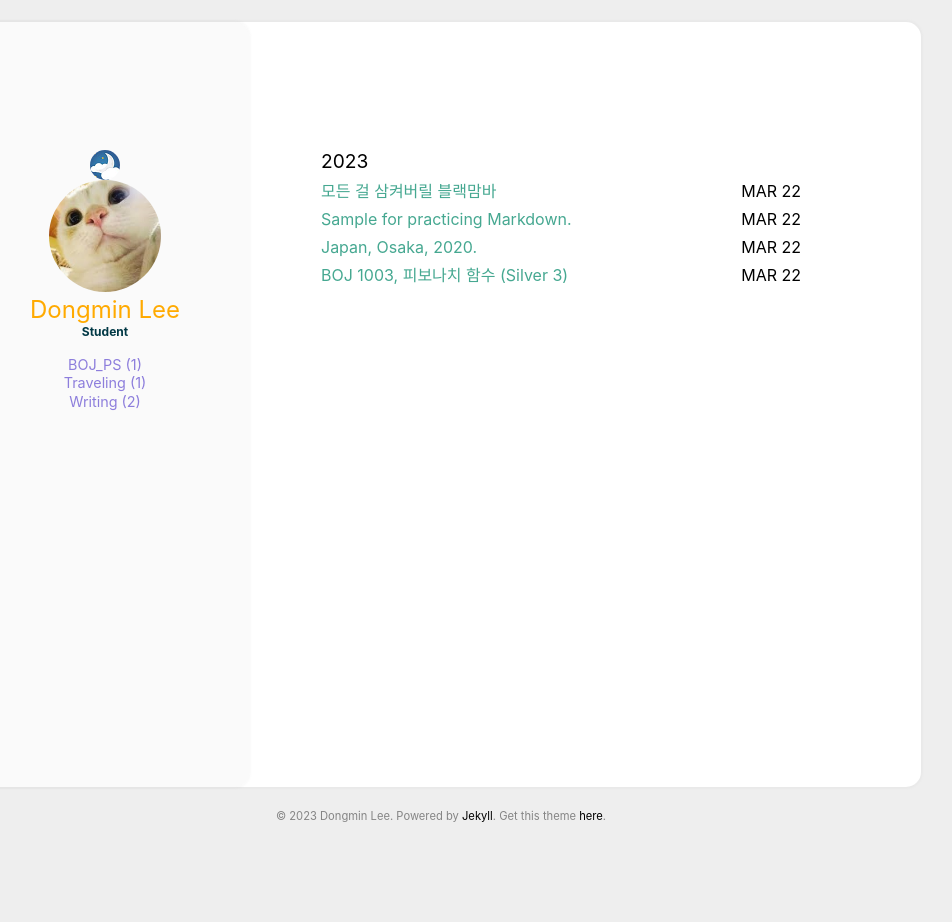
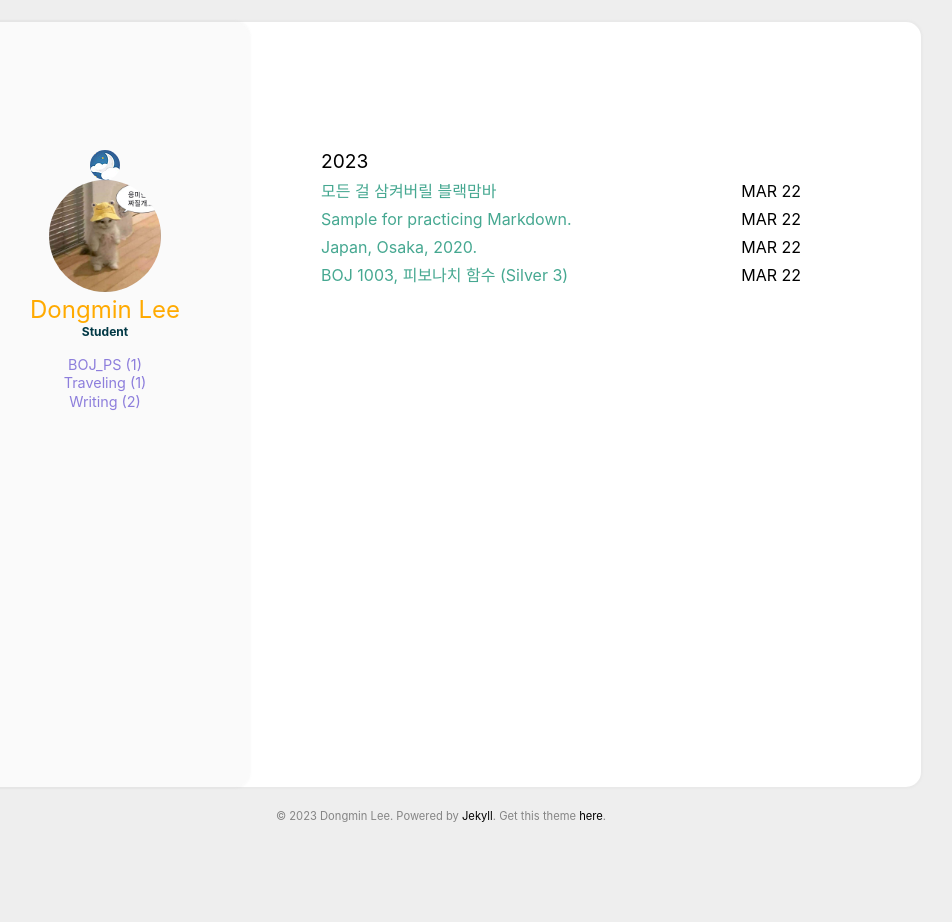
Before and after one commit to m0v3m1n/m0v3m1n.github.io, a Jekyll site: the page built from index.html, in a window 1280 px wide. Shown: the whole page, without its empty margins (199-1151 px from the left). Built offline with Jekyll 4.4.1, drawn with Linux system fonts in a browser that asks for light colours.

Commit message:
Update _config.yml

```diff
--- a/_config.yml
+++ b/_config.yml
@@ -21,7 +21,7 @@ cusdis:
 
 user:
   name: Dongmin Lee
-  pic: /assets/img/cat.jpg
+  pic: /assets/img/ImSorry.jpg
   picAlt: "Just Cat"
   job: Student
   aboutme: # true # comment this out if you don't need the 'about' page.
```
